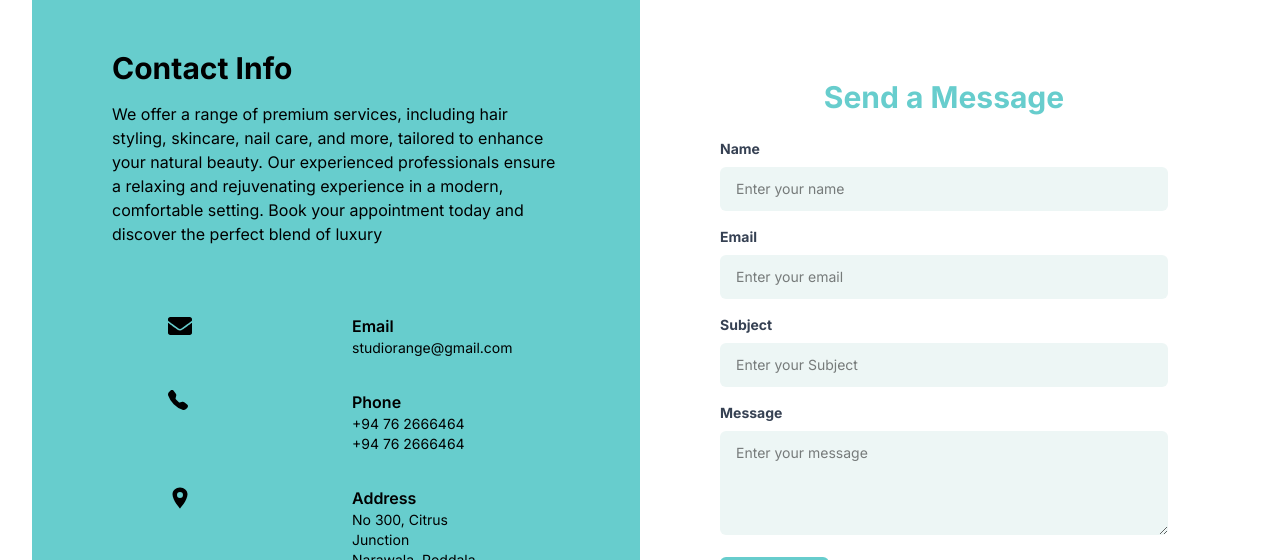
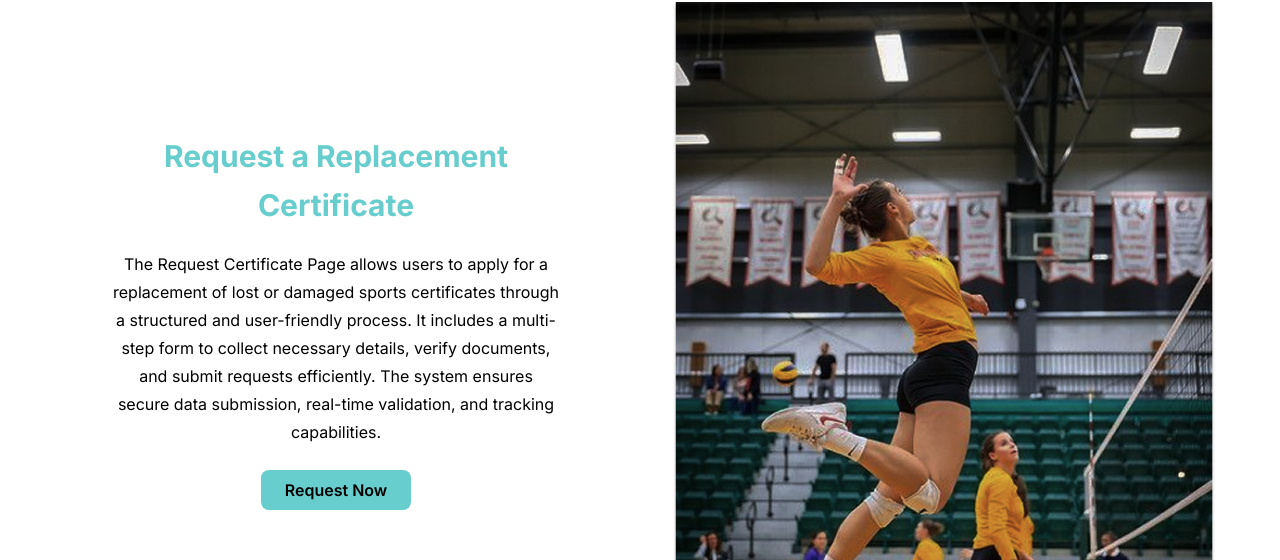
Before and after one commit to DESHANISIRIWARDHANA/Replacement-of-sports-certificates, a React (Vite) app in the folder frontend/: page / in a window 1280 px wide. Shown: the part 1718-2278 px from the top of the page. Built offline with nearby package versions, Linux system fonts and the light colour scheme; a web font is replaced by a local one.

Commit message:
Request a Replacement Certificate page completed

```diff
--- a/frontend/src/pages/AboutPage.jsx
+++ b/frontend/src/pages/AboutPage.jsx
@@ -4,7 +4,7 @@ const AboutPage = () => {
   return (
     <div className="flex items-center justify-center h-screen ">
       <div className="w-full h-full flex items-center justify-center">
-        <div className="w-full h-full bg-white shadow-lg p-8 flex">
+        <div className="w-full h-full bg-white p-8 flex">
           <div className="grid grid-cols-1 md:grid-cols-2 gap-0 h-full w-full">
             <div className="h-full w-full flex items-center justify-center overflow-hidden">
               <img
--- a/frontend/src/pages/Home.jsx
+++ b/frontend/src/pages/Home.jsx
@@ -2,6 +2,7 @@ import HomeBg from "../assets/images/homeBg.png";
 import Footer from "../components/Footer";
 import AboutPage from "./AboutPage";
 import Contact from "./Contact";
+import Replacement from "./Replacement";
 
 function Home() {
   return (
@@ -38,6 +39,10 @@ function Home() {
         <AboutPage />
       </div>
 
+      <div>
+        <Replacement />
+      </div>
+
       {/* Contact Info Page */}
       <div>
        <Contact />
--- /dev/null
+++ b/frontend/src/pages/Replacement.jsx
@@ -0,0 +1,41 @@
+import replacementBg from '../assets/images/replacement.png'
+
+function Replacement() {
+  return (
+    <div className="flex items-center justify-center h-max">
+      <div className="w-full h-full flex items-center justify-center">
+        <div className="w-full h-full bg-white  p-8 flex ">
+          <div className="grid grid-cols-1 md:grid-cols-2 h-full w-full">
+            <div className="flex flex-col justify-center items-center text-black sm:p-20 p-4 text-center">
+              <h2 className="text-3xl text-[#67CDCD] mb-5 font-bold break-words max-w-lg leading-relaxed">
+                Request a Replacement <br />
+                Certificate
+              </h2>
+              <p className="text-medium mb-6 max-w-lg break-words leading-7">
+                The Request Certificate Page allows users to apply for a
+                replacement of lost or damaged sports certificates through a
+                structured and user-friendly process. It includes a multi-step
+                form to collect necessary details, verify documents, and submit
+                requests efficiently. The system ensures secure data submission,
+                real-time validation, and tracking capabilities.
+              </p>
+              <button className="bg-[#67CDCD] text-black px-6 py-2 rounded-lg font-semibold hover:bg-[#55b6b6] transition">
+                Request Now
+              </button>
+            </div>
+
+            <div className="flex flex-col justify-center items-center p-8">
+              <img
+                src={replacementBg}
+                alt="Replacement Certificate"
+                className="max-w-full h-auto"
+              />
+            </div>
+          </div>
+        </div>
+      </div>
+    </div>
+  );
+}
+
+export default Replacement
```
Also changed, not shown: frontend/src/assets/images/replacement.png (added).
